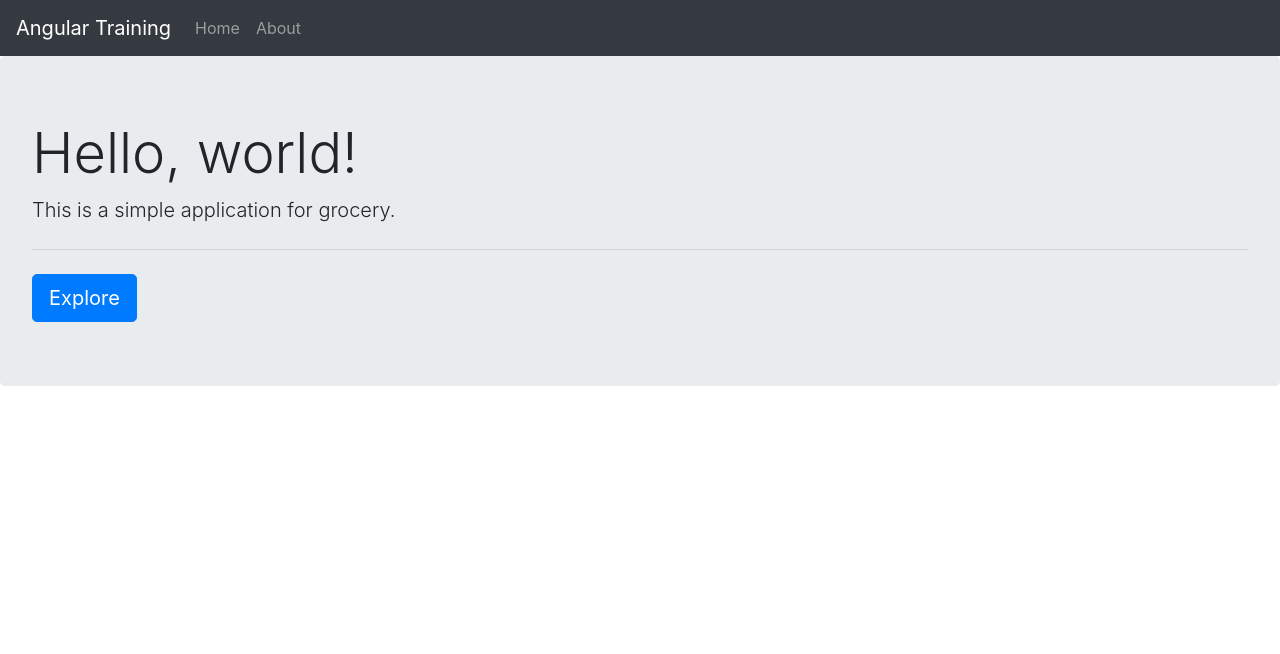
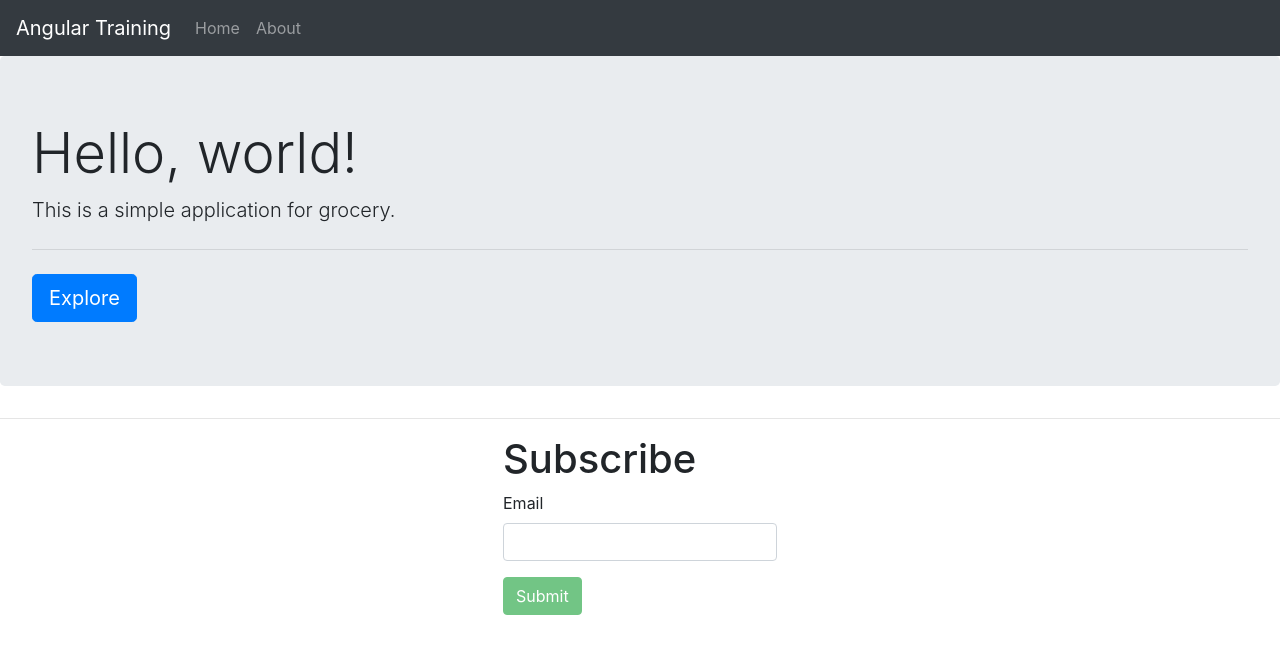
Before and after one commit to elwyncrestha/angular-training-march-2020, an Angular app: page /home in a window 1280 px wide. Shown: the top 654 px of the page. Built offline with nearby package versions, Linux system fonts and the light colour scheme.

Commit message:
Feature: Added Template-driven form example

```diff
--- a/src/app/app-routing.module.ts
+++ b/src/app/app-routing.module.ts
@@ -2,12 +2,14 @@ import { NgModule } from '@angular/core';
 import { Routes, RouterModule } from '@angular/router';
 import {AboutComponent} from './component/about/about.component';
 import {HomeComponent} from './component/home/home.component';
+import {ShopFormComponent} from './component/shop-form/shop-form.component';
 
 
 const routes: Routes = [
   {path: '', redirectTo: 'home', pathMatch: 'full'},
   {path: 'home', component: HomeComponent},
   {path: 'about', component: AboutComponent},
+  {path: 'add-shop', component: ShopFormComponent},
   {path: '**', redirectTo: 'home'}
 ];
 
--- a/src/app/component/about/about.component.html
+++ b/src/app/component/about/about.component.html
@@ -11,6 +11,11 @@
   <div *ngIf="error" class="row">
     <div class="col-md-12">
       <div class="alert alert-danger">{{error}}</div>
+    </div>
+  </div>
+  <div class="row">
+    <div class="col-md-12">
+      <a routerLink="/add-shop" class="btn btn-primary">Add Shop</a>
     </div>
   </div>
   <div class="row">
--- a/src/app/component/app/app.component.html
+++ b/src/app/component/app/app.component.html
@@ -1,2 +1,6 @@
 <app-navbar></app-navbar>
 <router-outlet></router-outlet>
+<hr/>
+<div class="d-flex justify-content-center">
+  <app-subscribe></app-subscribe>
+</div>
--- /dev/null
+++ b/src/app/component/shop-form/shop-form.component.ts
@@ -0,0 +1,15 @@
+import {Component, OnInit} from '@angular/core';
+
+@Component({
+  selector: 'app-shop-form',
+  templateUrl: './shop-form.component.html',
+  styleUrls: ['./shop-form.component.css']
+})
+export class ShopFormComponent implements OnInit {
+  constructor() {
+  }
+
+  ngOnInit(): void {
+  }
+
+}
--- /dev/null
+++ b/src/app/component/subscribe/subscribe.component.html
@@ -0,0 +1,29 @@
+<div class="container">
+  <div [hidden]="submitted">
+    <h1>Subscribe</h1>
+    <form (ngSubmit)="onSubmit(subscribeForm.value)" #subscribeForm="ngForm">
+      <div class="form-group">
+        <label for="email">Email</label>
+        <input type="email" class="form-control" id="email"
+               required
+               [(ngModel)]="emailAddress" name="email"
+               #email="ngModel">
+        <div [hidden]="email.valid || email.pristine"
+             class="alert alert-danger">
+          Email is required
+        </div>
+      </div>
+
+      <button type="submit" class="btn btn-success" [disabled]="!subscribeForm.form.valid">Submit</button>
+    </form>
+  </div>
+
+  <div [hidden]="!submitted">
+    <h2>You submitted the following:</h2>
+    <div class="row">
+      <div class="col-xs-3">Email:</div>
+      <div class="col-xs-9">{{ emailAddress }}</div>
+    </div>
+    <button class="btn btn-primary" (click)="submitted=false">Edit</button>
+  </div>
+</div>
--- /dev/null
+++ b/src/app/component/subscribe/subscribe.component.ts
@@ -0,0 +1,24 @@
+import {Component, OnInit} from '@angular/core';
+import {Shop} from '../../model/shop';
+
+@Component({
+  selector: 'app-subscribe',
+  templateUrl: './subscribe.component.html',
+  styleUrls: ['./subscribe.component.css']
+})
+export class SubscribeComponent implements OnInit {
+
+  submitted = false;
+  emailAddress = '';
+
+  constructor() {
+  }
+
+  ngOnInit() {
+  }
+
+  onSubmit(value) {
+    console.log(value);
+    this.submitted = true;
+  }
+}
```
Also changed, not shown: src/app/app.module.ts (+8 -2 lines), src/app/component/shop-form/shop-form.component.css (added), src/app/component/shop-form/shop-form.component.html (added), src/app/component/subscribe/subscribe.component.css (added), 2 other files (tests, documents, lock files or other folders).
